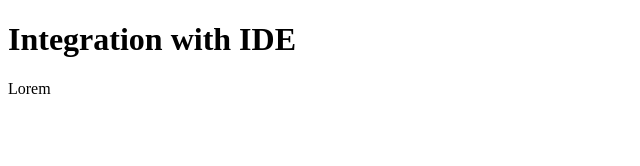
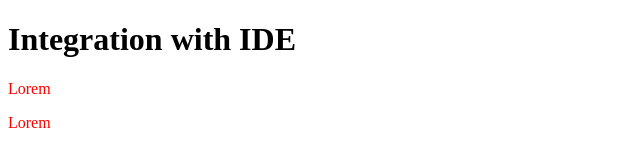
Before and after one commit to MazurYurii/git-lesson-ide, a plain HTML site: page index.html in a window 1280 px wide. Shown: the whole page, without its empty margins (0-640 px from the left). Drawn offline with Linux system fonts and the light colour scheme.

Commit message:
add p, add styles for p

```diff
--- a/index.html
+++ b/index.html
@@ -11,5 +11,6 @@
 <body>
     <h1>Integration with IDE</h1>
     <p>Lorem</p>
+    <p>Lorem</p>
 </body>
 </html>
--- a/main.css
+++ b/main.css
@@ -0,0 +1,3 @@
+p {
+    color: red;
+}
```
